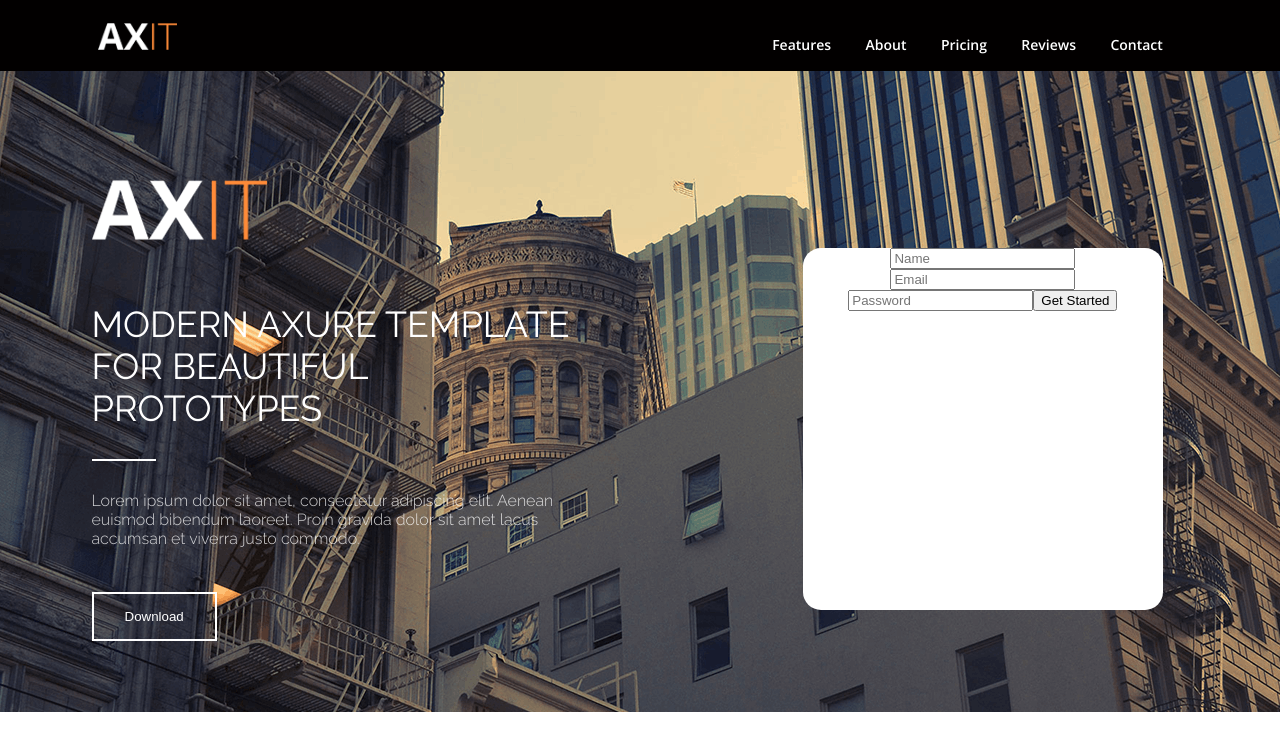
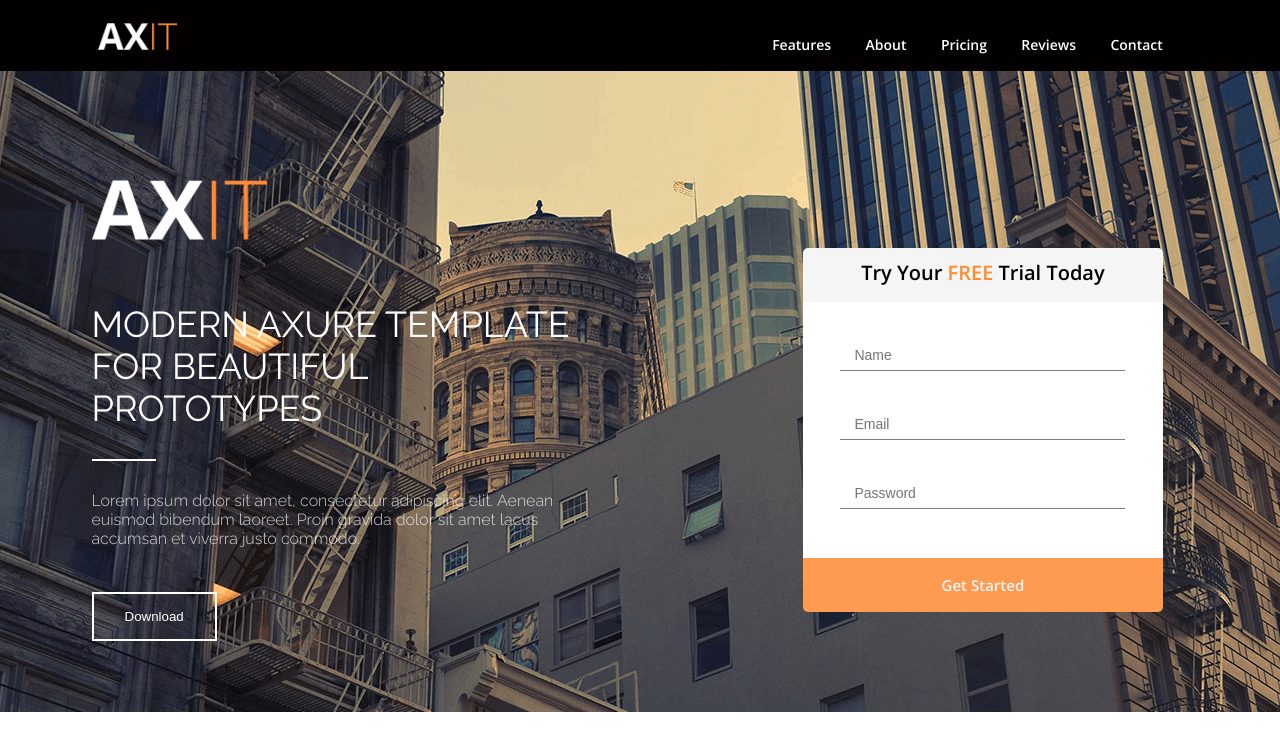
Before and after one commit to maab2b/lesson-4, a plain HTML site: page index.html in a window 1280 px wide. Drawn offline with nearby package versions, Linux system fonts and the light colour scheme.

Commit message:
Update index.html

```diff
--- a/index.html
+++ b/index.html
@@ -42,15 +42,15 @@
                         accumsan et viverra justo commodo.</h2>
                     <button class="download-button__light">Download</button>
                 </div>
-                <div class="header--section__formbox">
-                    <form class="header--section--formbox__form">
-                        <h3>Try Your <span>FREE</span> Trial Today</h3>
-                        <input type="text" name="name" placeholder="Name">
-                        <input type="email" name="email" placeholder="Email">
-                        <input type="password" name="password" placeholder="Password">
-                        <input type="submit" value="Get Started">
-                    </form>
-                </div>
+                <form class="header--section__formbox">
+                    <div class="header--section--formbox__form">
+                        <p><h3 class="form_header">Try Your <span>FREE</span> Trial Today</h3></p>
+                        <p><input class="form_input" type="text" name="name" placeholder="Name"></p>
+                        <p><input class="form_input" type="email" name="email" placeholder="Email"></p>
+                        <p><input class="form_input" type="password" name="password" placeholder="Password"></p>
+                        <p><input class="form_footer" type="submit" value="Get Started"></p>
+                    </div>
+                </form>
             </section>
 
 
```
